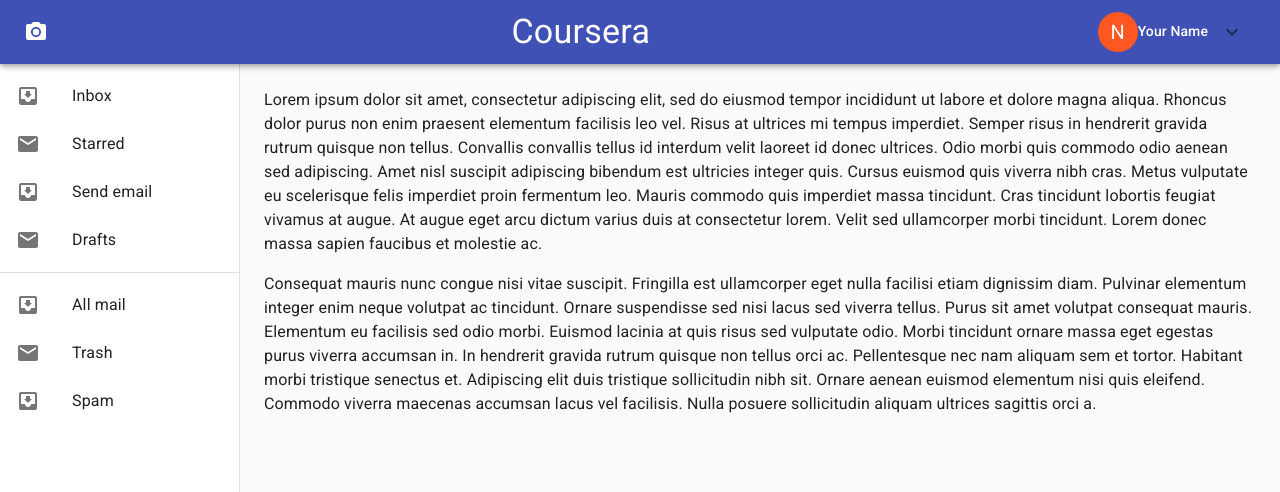
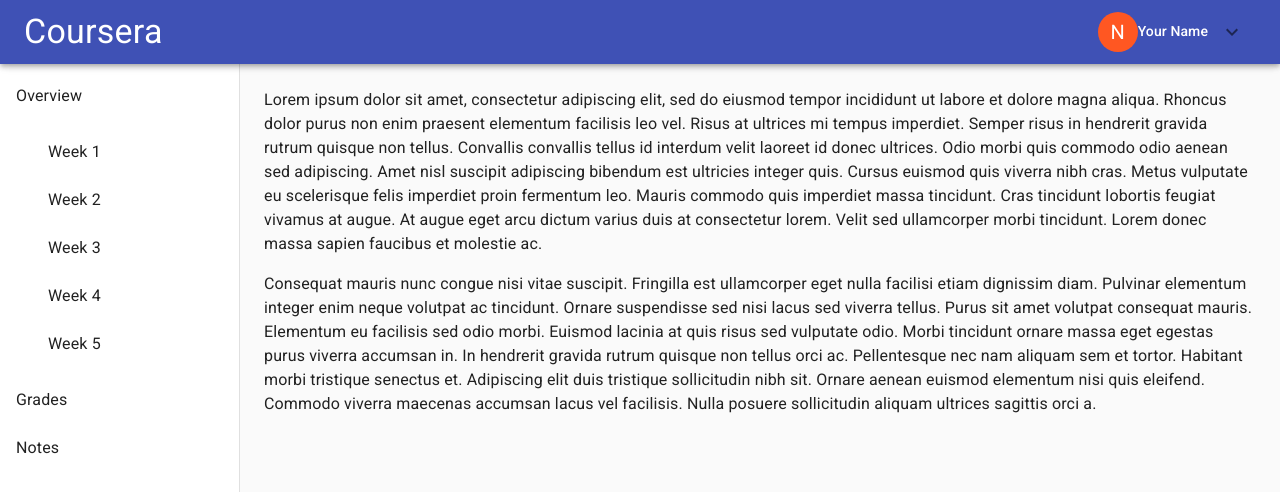
Before and after one commit to saadsakib/coursera, a React (Create React App) app: page /course in a window 1280 px wide. Shown: the top 492 px of the page. Built offline with nearby package versions, Linux system fonts and the light colour scheme.

Commit message:
Add authenticated prop in TopBar

```diff
--- a/src/App.js
+++ b/src/App.js
@@ -3,7 +3,7 @@
 import { BrowserRouter as Router, Switch, Route, Redirect } from "react-router-dom";
 import SignIn from "./pages/SignIn";
 import SignUp from "./pages/SignUp";
-import Course from "./pages/Course";
+import Course from "./pages/CoursePage";
 
 const App = () => {
   return (
--- a/src/components/TopBar.jsx
+++ b/src/components/TopBar.jsx
@@ -5,13 +5,14 @@
   Typography,
   Avatar,
   IconButton,
+  Link,
   Menu,
   MenuItem,
 } from "@material-ui/core";
 import { makeStyles } from "@material-ui/core/styles";
-import CameraIcon from "@material-ui/icons/PhotoCamera";
 import ExpandMore from "@material-ui/icons/ExpandMore";
 import { deepOrange } from "@material-ui/core/colors";
+import { Link as RouterLink } from "react-router-dom";
 
 const useStyles = makeStyles((theme) => ({
   icon: {
@@ -20,8 +21,13 @@
   appBar: {
     zIndex: theme.zIndex.drawer + 1,
   },
+  toolbar: {
+    display: "flex",
+    justifyContent: "space-between",
+  },
   toolbarTitle: {
     flex: 1,
+    color: "#fff",
   },
   orange: {
     color: theme.palette.getContrastText(deepOrange[500]),
@@ -29,8 +35,11 @@
   },
 }));
 
-const TopBar = () => {
+const TopBar = (props) => {
   const classes = useStyles();
+
+  const { authenticated } = props;
+
   const [anchorEl, setAnchorEl] = React.useState(null);
 
   const handleClick = (event) => {
@@ -41,20 +50,8 @@
     setAnchorEl(null);
   };
 
-  return (
-    <AppBar position="fixed" className={classes.appBar}>
-      <Toolbar>
-        <CameraIcon className={classes.icon} />
-        <Typography
-          component="h2"
-          variant="h4"
-          color="inherit"
-          align="center"
-          noWrap
-          className={classes.toolbarTitle}
-        >
-          Coursera
-        </Typography>
+  const accountInfo = (
+    <>
       <Avatar className={classes.orange}>N</Avatar>
       <Typography variant="subtitle2">Your Name</Typography>
       <IconButton
@@ -75,8 +72,29 @@
       >
         <MenuItem onClick={handleClose}>Profile</MenuItem>
         <MenuItem onClick={handleClose}>Settings</MenuItem>
-          <MenuItem onClick={handleClose}>Logout</MenuItem>
+        <MenuItem onClick={handleClose}>
+          <Link component={RouterLink} to="/signin" underline="none">
+            Logout
+          </Link>
+        </MenuItem>
       </Menu>
+    </>
+  );
+
+  return (
+    <AppBar position="fixed" className={classes.appBar}>
+      <Toolbar className={classes.toolbar}>
+        <Link
+          component={RouterLink}
+          to="/home"
+          className={classes.toolbarTitle}
+          underline="none"
+        >
+          <Typography component="h2" variant="h4" noWrap align="left">
+            Coursera
+          </Typography>
+        </Link>
+        {authenticated ? accountInfo : null}
       </Toolbar>
     </AppBar>
   );
--- a/src/components/courses/AllCourses.jsx
+++ b/src/components/courses/AllCourses.jsx
@@ -10,6 +10,7 @@
   Button,
 } from "@material-ui/core";
 import { makeStyles } from "@material-ui/core/styles";
+import { Link as RouterLink } from "react-router-dom";
 
 const useStyles = makeStyles((theme) => ({
   courseCategory: {
@@ -67,7 +68,7 @@
                   </Typography>
                   <Typography>Course description</Typography>
                   <CardActions>
-                    <Button size="small" color="primary">
+                    <Button size="small" color="primary" component={RouterLink} to="/course">
                       Open
                     </Button>
                   </CardActions>
--- a/src/pages/Course.jsx
+++ /dev/null
@@ -1,106 +0,0 @@
-import React from 'react';
-import { makeStyles } from '@material-ui/core/styles';
-import {AppBar, Drawer} from '@material-ui/core';
-import CssBaseline from '@material-ui/core/CssBaseline';
-import Toolbar from '@material-ui/core/Toolbar';
-import List from '@material-ui/core/List';
-import Typography from '@material-ui/core/Typography';
-import Divider from '@material-ui/core/Divider';
-import ListItem from '@material-ui/core/ListItem';
-import ListItemIcon from '@material-ui/core/ListItemIcon';
-import ListItemText from '@material-ui/core/ListItemText';
-import InboxIcon from '@material-ui/icons/MoveToInbox';
-import MailIcon from '@material-ui/icons/Mail';
-import TopBar from '../components/TopBar';
-
-const drawerWidth = 240;
-
-const useStyles = makeStyles((theme) => ({
-  root: {
-    display: 'flex',
-  },
-  appBar: {
-    zIndex: theme.zIndex.drawer + 1,
-  },
-  drawer: {
-    width: drawerWidth,
-    flexShrink: 0,
-  },
-  drawerPaper: {
-    width: drawerWidth,
-  },
-  drawerContainer: {
-    overflow: 'auto',
-  },
-  content: {
-    flexGrow: 1,
-    padding: theme.spacing(3),
-  },
-}));
-
-const Course = () => {
-  const classes = useStyles();
-
-  return (
-    <div className={classes.root}>
-      <CssBaseline />
-      <TopBar />
-      <Drawer
-        className={classes.drawer}
-        variant="permanent"
-        classes={{
-          paper: classes.drawerPaper,
-        }}
-      >
-        <Toolbar />
-        <div className={classes.drawerContainer}>
-          <List>
-            {['Inbox', 'Starred', 'Send email', 'Drafts'].map((text, index) => (
-              <ListItem button key={text}>
-                <ListItemIcon>{index % 2 === 0 ? <InboxIcon /> : <MailIcon />}</ListItemIcon>
-                <ListItemText primary={text} />
-              </ListItem>
-            ))}
-          </List>
-          <Divider />
-          <List>
-            {['All mail', 'Trash', 'Spam'].map((text, index) => (
-              <ListItem button key={text}>
-                <ListItemIcon>{index % 2 === 0 ? <InboxIcon /> : <MailIcon />}</ListItemIcon>
-                <ListItemText primary={text} />
-              </ListItem>
-            ))}
-          </List>
-        </div>
-      </Drawer>
-      <main className={classes.content}>
-        <Toolbar />
-        <Typography paragraph>
-          Lorem ipsum dolor sit amet, consectetur adipiscing elit, sed do eiusmod tempor incididunt
-          ut labore et dolore magna aliqua. Rhoncus dolor purus non enim praesent elementum
-          facilisis leo vel. Risus at ultrices mi tempus imperdiet. Semper risus in hendrerit
-          gravida rutrum quisque non tellus. Convallis convallis tellus id interdum velit laoreet id
-          donec ultrices. Odio morbi quis commodo odio aenean sed adipiscing. Amet nisl suscipit
-          adipiscing bibendum est ultricies integer quis. Cursus euismod quis viverra nibh cras.
-          Metus vulputate eu scelerisque felis imperdiet proin fermentum leo. Mauris commodo quis
-          imperdiet massa tincidunt. Cras tincidunt lobortis feugiat vivamus at augue. At augue eget
-          arcu dictum varius duis at consectetur lorem. Velit sed ullamcorper morbi tincidunt. Lorem
-          donec massa sapien faucibus et molestie ac.
-        </Typography>
-        <Typography paragraph>
-          Consequat mauris nunc congue nisi vitae suscipit. Fringilla est ullamcorper eget nulla
-          facilisi etiam dignissim diam. Pulvinar elementum integer enim neque volutpat ac
-          tincidunt. Ornare suspendisse sed nisi lacus sed viverra tellus. Purus sit amet volutpat
-          consequat mauris. Elementum eu facilisis sed odio morbi. Euismod lacinia at quis risus sed
-          vulputate odio. Morbi tincidunt ornare massa eget egestas purus viverra accumsan in. In
-          hendrerit gravida rutrum quisque non tellus orci ac. Pellentesque nec nam aliquam sem et
-          tortor. Habitant morbi tristique senectus et. Adipiscing elit duis tristique sollicitudin
-          nibh sit. Ornare aenean euismod elementum nisi quis eleifend. Commodo viverra maecenas
-          accumsan lacus vel facilisis. Nulla posuere sollicitudin aliquam ultrices sagittis orci a.
-        </Typography>
-      </main>
-    </div>
-  );
-}
-
-export default Course;
--- /dev/null
+++ b/src/pages/CoursePage.jsx
@@ -0,0 +1,114 @@
+import React from "react";
+import { makeStyles } from "@material-ui/core/styles";
+import {
+  Drawer,
+  Toolbar,
+  List,
+  Typography,
+  ListItem,
+  ListItemText,
+} from "@material-ui/core";
+import TopBar from "../components/TopBar";
+import CssBaseline from "@material-ui/core/CssBaseline";
+
+const drawerWidth = 240;
+
+const useStyles = makeStyles((theme) => ({
+  root: {
+    display: "flex",
+  },
+  appBar: {
+    zIndex: theme.zIndex.drawer + 1,
+  },
+  drawer: {
+    width: drawerWidth,
+    flexShrink: 0,
+  },
+  drawerPaper: {
+    width: drawerWidth,
+  },
+  drawerContainer: {
+    overflow: "auto",
+  },
+  content: {
+    flexGrow: 1,
+    padding: theme.spacing(3),
+  },
+  nested: {
+    paddingLeft: theme.spacing(6),
+  },
+}));
+
+const Course = () => {
+  const classes = useStyles();
+
+  return (
+    <div className={classes.root}>
+      <CssBaseline />
+      <TopBar authenticated={true}/>
+      <Drawer
+        className={classes.drawer}
+        variant="permanent"
+        classes={{
+          paper: classes.drawerPaper,
+        }}
+      >
+        <Toolbar />
+        <div className={classes.drawerContainer}>
+          <List>
+            <ListItem button>
+              <ListItemText primary="Overview" />
+            </ListItem>
+            <List>
+              {["1", "2", "3", "4", "5"].map((value, index) => (
+                <ListItem button className={classes.nested} key={index}>
+                  <ListItemText primary={"Week " + value} />
+                </ListItem>
+              ))}
+            </List>
+            <ListItem button>
+              <ListItemText primary="Grades" />
+            </ListItem>
+            <ListItem button>
+              <ListItemText primary="Notes" />
+            </ListItem>
+          </List>
+        </div>
+      </Drawer>
+      <main className={classes.content}>
+        <Toolbar />
+        <Typography paragraph>
+          Lorem ipsum dolor sit amet, consectetur adipiscing elit, sed do
+          eiusmod tempor incididunt ut labore et dolore magna aliqua. Rhoncus
+          dolor purus non enim praesent elementum facilisis leo vel. Risus at
+          ultrices mi tempus imperdiet. Semper risus in hendrerit gravida rutrum
+          quisque non tellus. Convallis convallis tellus id interdum velit
+          laoreet id donec ultrices. Odio morbi quis commodo odio aenean sed
+          adipiscing. Amet nisl suscipit adipiscing bibendum est ultricies
+          integer quis. Cursus euismod quis viverra nibh cras. Metus vulputate
+          eu scelerisque felis imperdiet proin fermentum leo. Mauris commodo
+          quis imperdiet massa tincidunt. Cras tincidunt lobortis feugiat
+          vivamus at augue. At augue eget arcu dictum varius duis at consectetur
+          lorem. Velit sed ullamcorper morbi tincidunt. Lorem donec massa sapien
+          faucibus et molestie ac.
+        </Typography>
+        <Typography paragraph>
+          Consequat mauris nunc congue nisi vitae suscipit. Fringilla est
+          ullamcorper eget nulla facilisi etiam dignissim diam. Pulvinar
+          elementum integer enim neque volutpat ac tincidunt. Ornare suspendisse
+          sed nisi lacus sed viverra tellus. Purus sit amet volutpat consequat
+          mauris. Elementum eu facilisis sed odio morbi. Euismod lacinia at quis
+          risus sed vulputate odio. Morbi tincidunt ornare massa eget egestas
+          purus viverra accumsan in. In hendrerit gravida rutrum quisque non
+          tellus orci ac. Pellentesque nec nam aliquam sem et tortor. Habitant
+          morbi tristique senectus et. Adipiscing elit duis tristique
+          sollicitudin nibh sit. Ornare aenean euismod elementum nisi quis
+          eleifend. Commodo viverra maecenas accumsan lacus vel facilisis. Nulla
+          posuere sollicitudin aliquam ultrices sagittis orci a.
+        </Typography>
+      </main>
+    </div>
+  );
+};
+
+export default Course;
--- a/src/pages/SignIn.jsx
+++ b/src/pages/SignIn.jsx
@@ -11,12 +11,12 @@
 } from "@material-ui/core";
 import LockOutlinedIcon from "@material-ui/icons/LockOutlined";
 import { makeStyles } from "@material-ui/core/styles";
-import {Link as RouterLink} from "react-router-dom";
-
+import { Link as RouterLink } from "react-router-dom";
+import TopBar from "../components/TopBar";
 
 const useStyles = makeStyles((theme) => ({
   paper: {
-    margin: theme.spacing(8, 4),
+    margin: theme.spacing(12, 4),
     display: "flex",
     flexDirection: "column",
     alignItems: "center",
@@ -38,6 +38,8 @@
   const classes = useStyles();
 
   return (
+    <div>
+      <TopBar authenticated={false}/>
       <Container component="main" maxWidth="xs">
         <CssBaseline />
         <div className={classes.paper}>
@@ -89,6 +91,7 @@
           </form>
         </div>
       </Container>
+    </div>
   );
 };
 
--- a/src/pages/SignUp.jsx
+++ b/src/pages/SignUp.jsx
@@ -12,10 +12,11 @@
 import LockOutlinedIcon from "@material-ui/icons/LockOutlined";
 import { makeStyles } from "@material-ui/core/styles";
 import { Link as RouterLink } from "react-router-dom";
+import TopBar from "../components/TopBar";
 
 const useStyles = makeStyles((theme) => ({
   paper: {
-    marginTop: theme.spacing(8),
+    marginTop: theme.spacing(12),
     display: "flex",
     flexDirection: "column",
     alignItems: "center",
@@ -28,7 +29,7 @@
     width: "100%",
     marginTop: theme.spacing(3),
   },
-  submit: {
+  submitButton: {
     margin: theme.spacing(3, 0, 2),
   },
 }));
@@ -37,6 +38,8 @@
   const classes = useStyles();
 
   return (
+    <div>
+      <TopBar authenticated={false}/>
       <Container component="main" maxWidth="xs">
         <CssBaseline />
         <div className={classes.paper}>
@@ -101,6 +104,7 @@
               color="primary"
               component={RouterLink}
               to="/home"
+              className={classes.submitButton}
             >
               Sign Up
             </Button>
@@ -114,6 +118,7 @@
           </form>
         </div>
       </Container>
+    </div>
   );
 };
 
```
Also changed, not shown: src/components/courses/CompletedCourses.jsx (+8 -5 lines), src/components/courses/CourseCard.jsx (+9 -4 lines), src/components/courses/InProgressCourses.jsx (+4 -5 lines), src/pages/HomePage.jsx (+1 -16 lines). Lines whose indentation alone changed are shown as unchanged.
